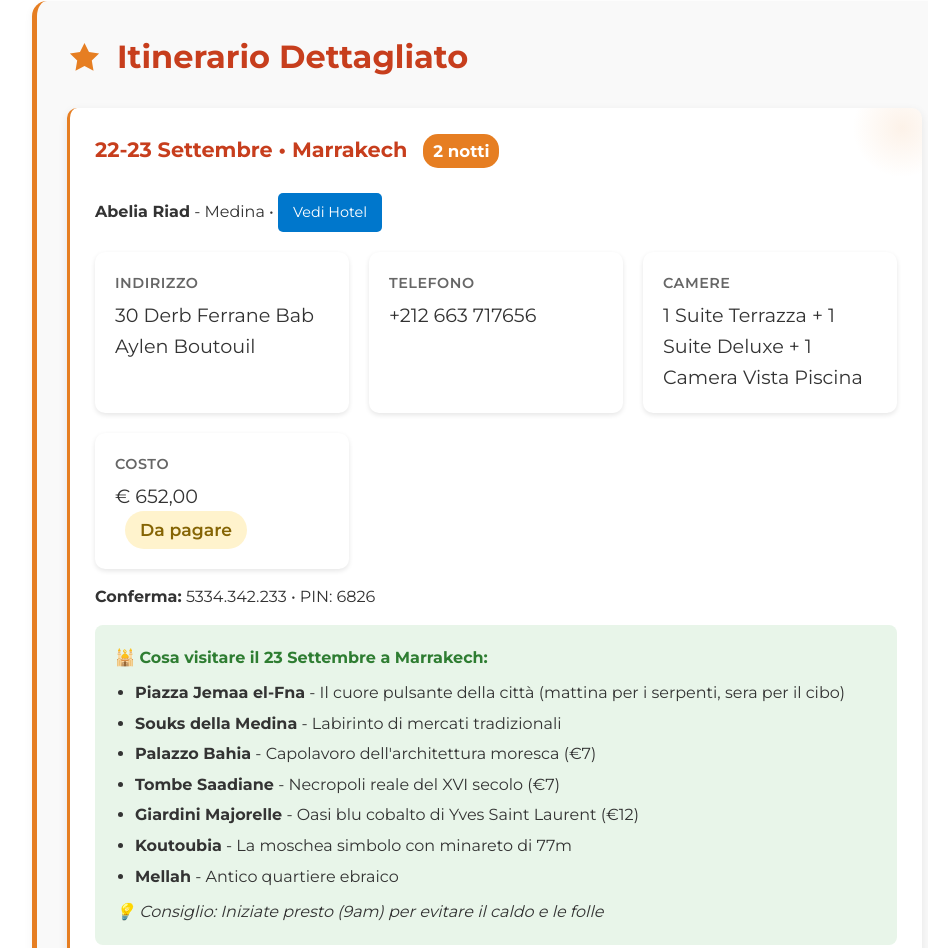
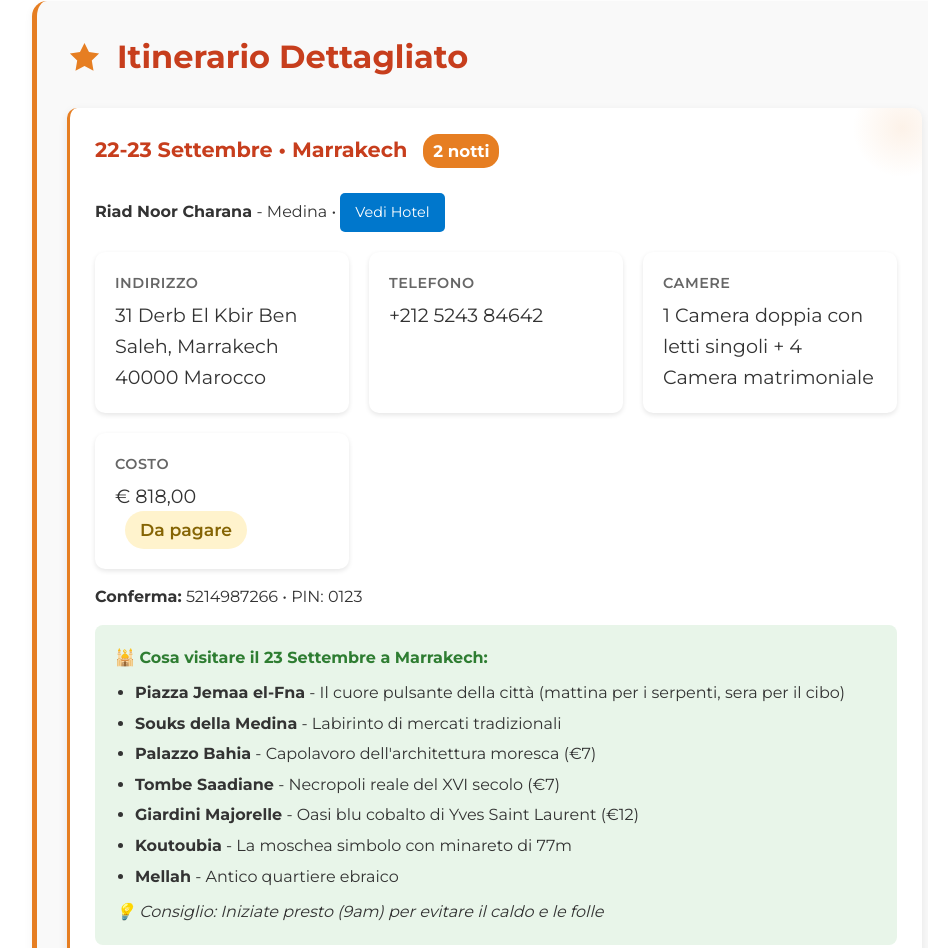
Before and after one commit to marcosavoldi/marocco, a plain HTML site: page index.html in a window 1280 px wide. Shown: the part 1743-2691 px from the top of the page, without its empty margins (148-1076 px from the left). Drawn offline with Linux system fonts and the light colour scheme.

Commit message:
Update index.html
cambiato riad marrakech e relativi prezzi

```diff
--- a/index.html
+++ b/index.html
@@ -734,28 +734,28 @@
 
                 <div class="itinerary-day">
                     <div class="day-header">22-23 Settembre • Marrakech <span class="badge">2 notti</span></div>
-                    <p><strong>Abelia Riad</strong> - Medina • <a
-                            href="https://www.tripadvisor.it/Hotel_Review-g293734-d735377-Reviews-Abelia_Riad-Marrakech_Marrakech_Safi.html"
+                    <p><strong>Riad Noor Charana </strong> - Medina • <a
+                            href="https://www.tripadvisor.it/Hotel_Review-g293734-d777244-Reviews-Riad_Noor_Charana-Marrakech_Marrakech_Safi.html"
                             class="booking-link" target="_blank">Vedi Hotel</a></p>
                     <div class="info-grid">
                         <div class="info-item">
                             <div class="info-label">Indirizzo</div>
-                            <div class="info-value">30 Derb Ferrane Bab Aylen Boutouil</div>
+                            <div class="info-value">31 Derb El Kbir Ben Saleh, Marrakech 40000 Marocco</div>
                         </div>
                         <div class="info-item">
                             <div class="info-label">Telefono</div>
-                            <div class="info-value">+212 663 717656</div>
+                            <div class="info-value">+212 5243 84642</div>
                         </div>
                         <div class="info-item">
                             <div class="info-label">Camere</div>
-                            <div class="info-value">1 Suite Terrazza + 1 Suite Deluxe + 1 Camera Vista Piscina</div>
+                            <div class="info-value">1 Camera doppia con letti singoli + 4 Camera matrimoniale</div>
                         </div>
                         <div class="info-item">
                             <div class="info-label">Costo</div>
-                            <div class="info-value">€ 652,00 <span class="status pending">Da pagare</span></div>
+                            <div class="info-value">€ 818,00 <span class="status pending">Da pagare</span></div>
                         </div>
                     </div>
-                    <p style="margin-top: 15px;"><strong>Conferma:</strong> 5334.342.233 • PIN: 6826</p>
+                    <p style="margin-top: 15px;"><strong>Conferma:</strong> 5214987266 • PIN: 0123</p>
 
                     <div class="poi-list">
                         <h4>🕌 Cosa visitare il 23 Settembre a Marrakech:</h4>
@@ -1008,8 +1008,8 @@
                         <span>€ 471,54</span>
                     </div>
                     <div class="cost-row">
-                        <span>Abelia Riad - Marrakech (2 notti)</span>
-                        <span>€ 652,00</span>
+                        <span>Riad Noor Charana - Marrakech (2 notti)</span>
+                        <span>€ 818,00</span>
                     </div>
                     <div class="cost-row">
                         <span>Lodge Hara Oasis - Agdz (1 notte)</span>
@@ -1029,7 +1029,7 @@
                     </div>
                     <div class="cost-row">
                         <span>TOTALE DA PAGARE (esclusi voli)</span>
-                        <span>€ 2.924,49</span>
+                        <span>€ 3.090,49</span>
                     </div>
                 </div>
 
@@ -1045,13 +1045,13 @@
                             <span>€ 58,94</span>
                         </div>
                         <div style="display: flex; justify-content: space-between; margin: 10px 0;">
-                            <span><strong>Alloggi (€2.452,95 ÷ 8):</strong></span>
-                            <span>€ 306,62</span>
+                            <span><strong>Alloggi (€2.618,95 ÷ 8):</strong></span>
+                            <span>€ 327,36</span>
                         </div>
                         <div
                             style="display: flex; justify-content: space-between; margin: 20px 0; padding-top: 15px; border-top: 2px solid #ffc107;">
                             <span style="color: #c73e1d; font-size: 1.3em;"><strong>TOTALE PER PERSONA:</strong></span>
-                            <span style="color: #c73e1d; font-size: 1.3em;"><strong>€ 365,56</strong></span>
+                            <span style="color: #c73e1d; font-size: 1.3em;"><strong>€ 386,31</strong></span>
                         </div>
                     </div>
                     <p style="margin-top: 20px; font-style: italic;">* Esclusi: pasti, attività extra, mance, spese
```
